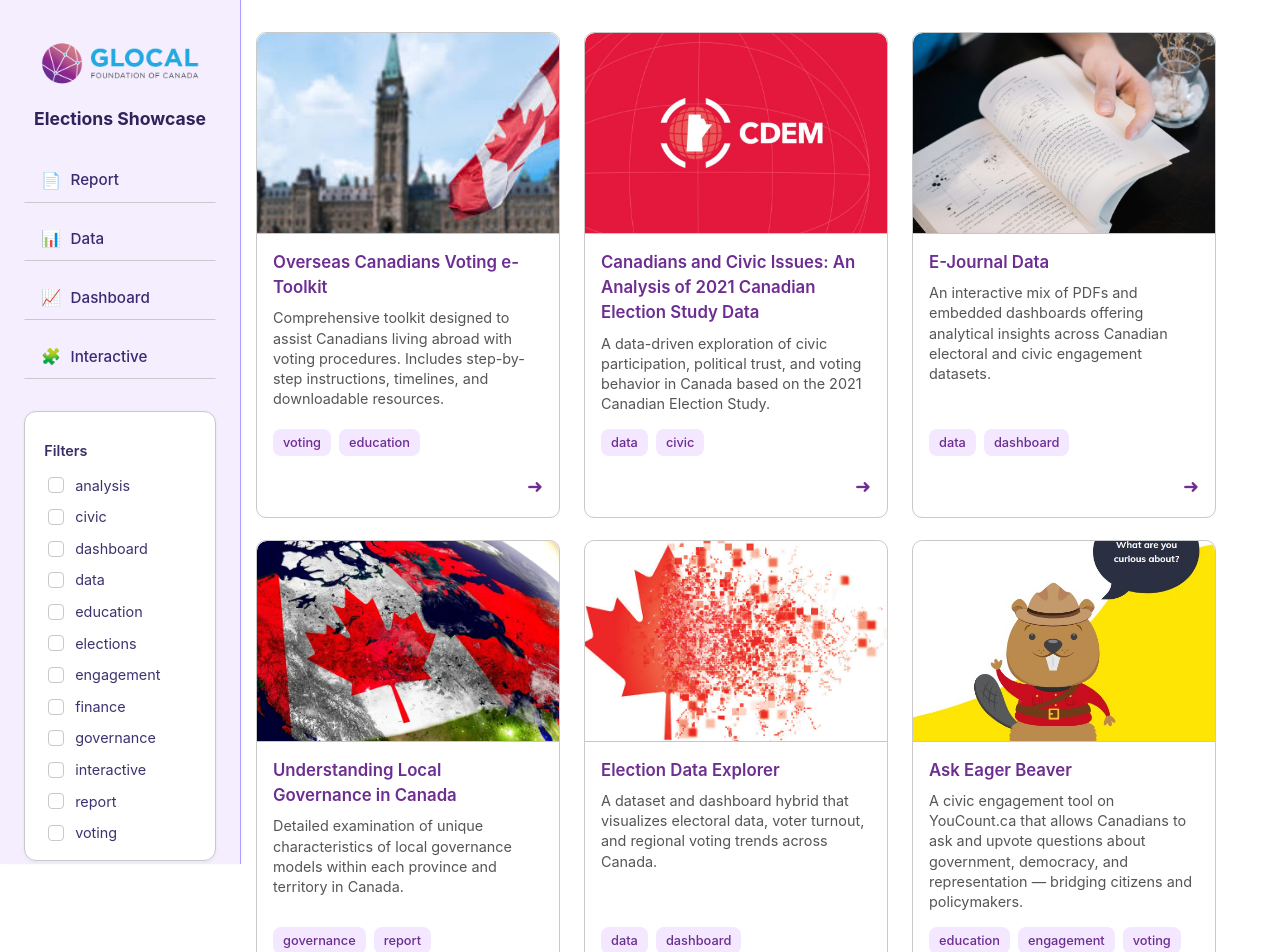
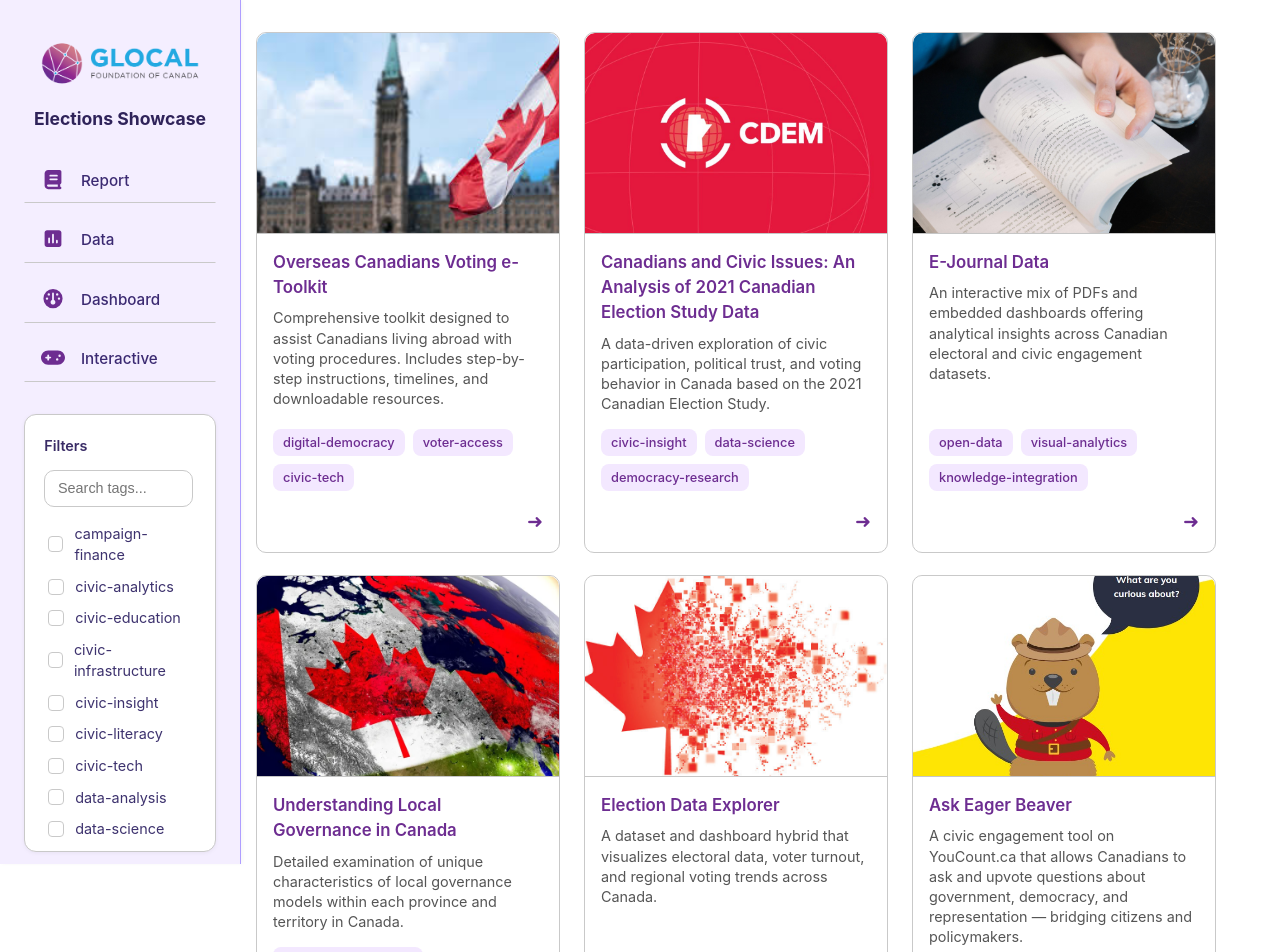
Before and after one commit to Glocal-Open-Source/elections-showcase, a React (Vite) app: page / in a window 1280 px wide. Shown: the top 952 px of the page. Built offline with nearby package versions, Linux system fonts and the light colour scheme.

Commit message:
sidebar styling and tags feature

```diff
--- a/package.json
+++ b/package.json
@@ -1,5 +1,5 @@
 {
-  "name": "glocal-showcase",
+  "name": "Elections Showcase",
   "private": true,
   "version": "0.0.0",
   "type": "module",
@@ -11,6 +11,10 @@
     "deploy": "gh-pages -d dist"
   },
   "dependencies": {
+    "@fortawesome/free-brands-svg-icons": "^7.1.0",
+    "@fortawesome/free-regular-svg-icons": "^7.1.0",
+    "@fortawesome/free-solid-svg-icons": "^7.1.0",
+    "@fortawesome/react-fontawesome": "^3.1.0",
     "framer-motion": "^12.23.24",
     "react": "^19.1.1",
     "react-dom": "^19.1.1"
--- a/src/components/Sidebar.css
+++ b/src/components/Sidebar.css
@@ -88,7 +88,7 @@ button {
 .sidebar-filters {
   background: #fff;
   border-radius: 12px;
-  padding: 1rem 1.2rem;
+  padding: 0.5rem 1.2rem;
   box-shadow: 0 1px 4px rgba(0, 0, 0, 0.05);
   border: 1px solid var(--border);
 }
@@ -141,3 +141,66 @@ button {
   border-width: 0 2px 2px 0;
   transform: rotate(45deg);
 }
+
+.icon svg {
+  color: var(--deep-purple);
+  font-size: 1.2rem;
+  margin-right: 0.4rem;
+}
+
+.filter-search {
+  margin-bottom: 1rem;
+  width: 100%;
+}
+
+.search-input {
+  width: 80%;
+  padding: 0.6rem 0.8rem;
+  border: 1px solid var(--border);
+  border-radius: var(--radius);
+  font-size: 0.9rem;
+  background: #fff;
+  color:#6b42bf;
+  transition: all var(--transition);
+}
+
+.search-input:focus {
+  outline: none;
+  border-color: var(--accent);
+  box-shadow: 0 0 0 2px rgba(91, 43, 255, 0.2);
+}
+
+/* Limit tag section to a fixed height with scroll */
+.limited-scroll {
+  max-height: 320px; /* adjust as needed */
+  overflow-y: auto;
+  padding-right: 4px;
+  scrollbar-width: thin;
+}
+
+/* Style scrollbar (for WebKit browsers) */
+.limited-scroll::-webkit-scrollbar {
+  width: 6px;
+}
+.limited-scroll::-webkit-scrollbar-thumb {
+  background-color: rgba(109, 45, 145, 0.3);
+  border-radius: 10px;
+}
+.limited-scroll::-webkit-scrollbar-thumb:hover {
+  background-color: rgba(109, 45, 145, 0.5);
+}
+
+/* Hint when there are more tags */
+.scroll-hint {
+  text-align: center;
+  font-size: 0.8rem;
+  color: #777;
+  margin-top: 0.5rem;
+}
+
+.no-tags {
+  font-size: 0.85rem;
+  color: #777;
+  margin-top: 0.5rem;
+  text-align: center;
+}
--- a/src/components/Sidebar.jsx
+++ b/src/components/Sidebar.jsx
@@ -1,37 +1,68 @@
-import React from "react";
+import React, { useState } from "react";
 import "./Sidebar.css";
+import { FontAwesomeIcon } from "@fortawesome/react-fontawesome";
+import {
+  faBook,
+  faSquarePollVertical,
+  faGauge,
+  faGamepad,
+} from "@fortawesome/free-solid-svg-icons";
 
+// Capitalize helper
 const cap = (s) => s.charAt(0).toUpperCase() + s.slice(1);
 
-// Define icons for each type
+// Simple fuzzy match function
+const fuzzyMatch = (pattern, str) => {
+  pattern = pattern.toLowerCase();
+  str = str.toLowerCase();
+  let j = 0;
+  for (let i = 0; i < str.length && j < pattern.length; i++) {
+    if (str[i] === pattern[j]) j++;
+  }
+  return j === pattern.length;
+};
+
+// Type icons
+const purple = "#6D2D91";
 const typeIcons = {
-  report: "📄",       // document
-  data: "📊",         // bar chart
-  dashboard: "📈",    // line chart
-  interactive: "🧩",  // puzzle piece / interaction
+  report: <FontAwesomeIcon icon={faBook} style={{ color: purple }} />,
+  data: <FontAwesomeIcon icon={faSquarePollVertical} style={{ color: purple }} />,
+  dashboard: <FontAwesomeIcon icon={faGauge} style={{ color: purple }} />,
+  interactive: <FontAwesomeIcon icon={faGamepad} style={{ color: purple }} />,
 };
 
 const Sidebar = ({
-  types,           // ["report","data","dashboard","interactive"]
+  types,           // ["report", "data", "dashboard", "interactive"]
   activeTypes,
   onToggleType,
-  tags,            // built from data
+  tags,            // all available tags from project data
   activeTags,
   onToggleTag,
 }) => {
+  const [tagSearch, setTagSearch] = useState("");
+
+  // Apply fuzzy filter to tag list
+  const filteredTags = tags.filter((tag) =>
+    fuzzyMatch(tagSearch, tag)
+  );
+
   return (
     <aside className="sidebar">
+      {/* Header */}
       <div className="sidebar-header">
         <img src="logo.png" alt="GLOCAL Logo" className="logo" />
         <h1 className="sidebar-title">Elections Showcase</h1>
       </div>
 
+      {/* Type Buttons */}
       <div className="sidebar-section">
         {types.map((t) => (
           <button
             key={t}
             className={
-              activeTypes.includes(t) ? "sidebar-btn active" : "sidebar-btn"
+              activeTypes.includes(t)
+                ? "sidebar-btn active"
+                : "sidebar-btn"
             }
             onClick={() => onToggleType(t)}
             type="button"
@@ -41,10 +72,25 @@ const Sidebar = ({
         ))}
       </div>
 
+      {/* Tag Filters */}
       <div className="sidebar-filters">
         <h2 className="filter-title">Filters</h2>
-        <div className="filter-list">
-          {tags.map((tag) => (
+
+        {/* Search Bar */}
+        <div className="filter-search">
+          <input
+            type="text"
+            placeholder="Search tags..."
+            value={tagSearch}
+            onChange={(e) => setTagSearch(e.target.value)}
+            className="search-input"
+          />
+        </div>
+
+          {/* Filtered Tag List */}
+        <div className="filter-list limited-scroll">
+            {filteredTags.length > 0 ? (
+              filteredTags.slice(0, 100).map((tag) => (
                 <label key={tag} className="filter-item">
                   <input
                     type="checkbox"
@@ -53,7 +99,16 @@ const Sidebar = ({
                   />
                   <span>{tag}</span>
                 </label>
-          ))}
+              ))
+            ) : (
+              <p className="no-tags">No matching tags</p>
+            )}
+
+            {filteredTags.length > 100 && (
+              <div className="scroll-hint">
+                + {filteredTags.length - 12} more...
+              </div>
+            )}
           </div>
       </div>
     </aside>
--- a/src/content/VoteGame.jsx
+++ b/src/content/VoteGame.jsx
@@ -7,7 +7,7 @@ export default function VoteGame() {
         lineHeight: 1.6,
         display: "flex",
         flexWrap: "wrap",
-        alignItems: "flex-start",
+        alignItems: "center",
         gap: "2rem",
       }}
     >
--- a/src/data/projects.js
+++ b/src/data/projects.js
@@ -20,7 +20,7 @@ const projects = [
       "Comprehensive toolkit designed to assist Canadians living abroad with voting procedures. Includes step-by-step instructions, timelines, and downloadable resources.",
     image: "thumbnails/overseas.jpg",
     embed: "/projects/overseas-canadians-voting.pdf",
-    tags: ["voting", "education"],
+    tags: ["digital-democracy", "voter-access", "civic-tech"],
     component: OverseasToolkit,
   },
   {
@@ -31,7 +31,7 @@ const projects = [
       "A data-driven exploration of civic participation, political trust, and voting behavior in Canada based on the 2021 Canadian Election Study.",
     image: "thumbnails/civic-issues.jpg",
     embed: "/projects/canadians-civic-issues.pdf",
-    tags: ["data", "civic"],
+    tags: ["civic-insight", "data-science", "democracy-research"],
     component: CivicIssuesReport,
   },
   {
@@ -42,7 +42,7 @@ const projects = [
       "An interactive mix of PDFs and embedded dashboards offering analytical insights across Canadian electoral and civic engagement datasets.",
     image: "thumbnails/ejournal.jpg",
     embed: "https://glocalfoundation.ca/e-journal-data",
-    tags: ["data", "dashboard"],
+    tags: ["open-data", "visual-analytics", "knowledge-integration"],
     component: EJournal,
   },
   {
@@ -53,7 +53,7 @@ const projects = [
       "Detailed examination of unique characteristics of local governance models within each province and territory in Canada.",
     image: "thumbnails/governance.jpg",
     embed: "/projects/governance.html",
-    tags: ["governance", "report"],
+    tags: ["governance-systems", "policy-mapping", "institutional-analysis"],
     component: LocalGovernance,
   },
   {
@@ -64,10 +64,9 @@ const projects = [
       "A dataset and dashboard hybrid that visualizes electoral data, voter turnout, and regional voting trends across Canada.",
     image: "thumbnails/data-explorer.jpg",
     embed: "/projects/election-data-explorer.html",
-    tags: ["data", "dashboard"],
+    tags: ["data-visualization", "election-trends", "civic-analytics"],
     component: ElectionsData,
   },
-
   {
     id: 6,
     title: "Ask Eager Beaver",
@@ -75,10 +74,9 @@ const projects = [
     description:
       "A civic engagement tool on YouCount.ca that allows Canadians to ask and upvote questions about government, democracy, and representation — bridging citizens and policymakers.",
     image: "thumbnails/askbeaver.jpg",
-    tags: ["education", "engagement", "voting"],
+    tags: ["public-engagement", "civic-literacy", "digital-dialogue"],
     component: AskBeaver,
   },
-
   {
     id: 7,
     title: "VoteMatch",
@@ -87,21 +85,19 @@ const projects = [
       "An interactive quiz that helps Canadians discover which party platforms align most closely with their values and priorities.",
     image: "thumbnails/votematch.jpg",
     embed: "/projects/votematch.html",
-    tags: ["interactive", "voting"],
+    tags: ["machine-learning", "political-alignment", "interactive-data"],
     component: VoteMatch,
   },
-
   {
     id: 8,
     title: "Elections Contributions and Outcomes",
     type: "report",
-    tags: ["finance", "elections", "data"],
+    tags: ["campaign-finance", "data-analysis", "evidence-based-policy"],
     description:
       "An analysis of campaign donation data in Canadian elections by Carmen Y through the Canada Summer Jobs program, exploring links between fundraising and results.",
-    image: "thumbnails/election-contributions.jpg",
+    image: "thumbnails/contributions.jpg",
     component: ElectionContributions,
   },
-
   {
     id: 9,
     title: "Canadian Federal Election Results Visualization",
@@ -110,7 +106,7 @@ const projects = [
       "A visual exploration of Canadian federal election results, highlighting seat distributions, turnout rates, and historical changes.",
     image: "thumbnails/federal-results.jpg",
     embed: "https://glocalfoundation.ca/educational-resources",
-    tags: ["data", "dashboard"],
+    tags: ["historical-trends", "data-storytelling", "visual-history"],
     component: FederalResults,
   },
   {
@@ -121,7 +117,7 @@ const projects = [
       "A comprehensive database of candidates running in the 2025 Canadian federal elections, including profiles, party affiliations, and electoral districts.",
     image: "thumbnails/candidates-data.jpg",
     embed: "https://www.youcount.ca/elections/ng/fed-2025",
-    tags: ["data", "voting"],
+    tags: ["representative-data", "open-governance", "civic-infrastructure"],
     component: CandidatesData,
   },
   {
@@ -132,20 +128,21 @@ const projects = [
       "An analytical report examining the outcomes of the 2025 Canadian federal elections, voter turnout, and implications for future political trends.",
     image: "thumbnails/post-election.jpg",
     embed: "https://glocalfoundation.ca/educational-resources",
-    tags: ["report", "analysis"],
+    tags: ["post-election", "insight-report", "democracy-forecasting"],
     component: PostElection,
   },
   {
     id: 12,
-    title: "Voting Information Game",
+    title: "VoteReady: Pre-Flight Checklist for Canadian Voters",
     type: "interactive",
     description:
       "An engaging game designed to educate Canadians about voting procedures, eligibility, and the importance of civic participation.",
     image: "thumbnails/gaming.jpg",
     embed: "https://voting-app-frontend-wheat.vercel.app/begin-journey",
-    tags: ["interactive", "education"],
+    tags: ["gamified-learning", "voter-preparedness", "civic-education"],
     component: VoteGame,
   },
 ];
 
+
 export default projects;
```
Also changed, not shown: 1 other file (tests, documents, lock files or other folders). Lines whose indentation alone changed are shown as unchanged.
